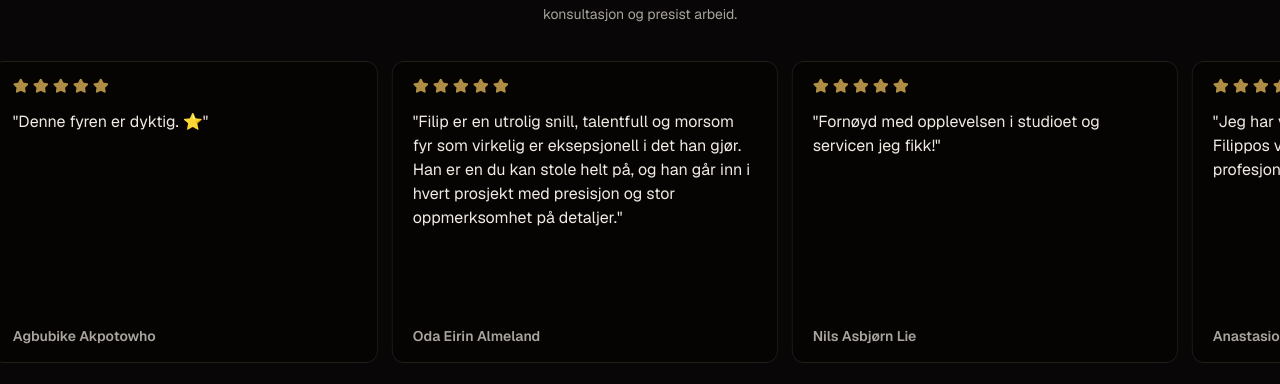
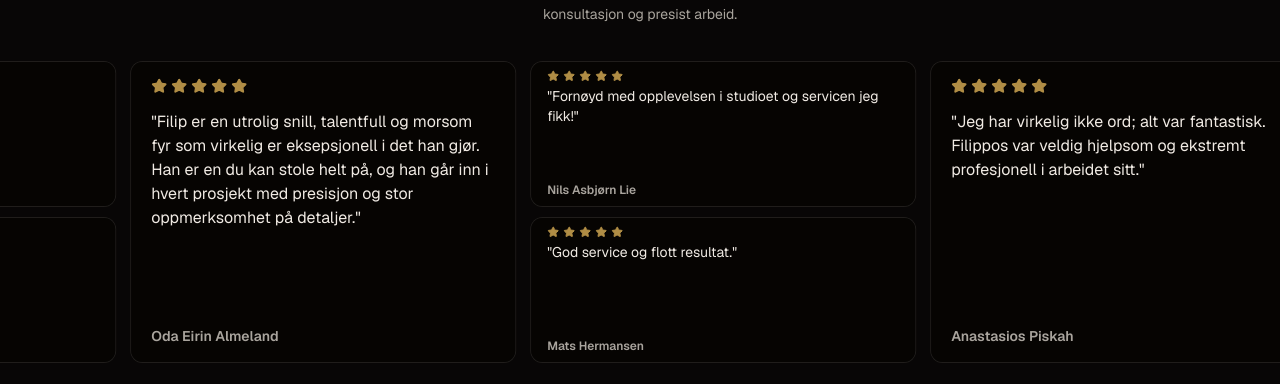
Before and after one commit to YmiaDKA/InfinityTattoo, a Next.js app: page / in a window 1280 px wide. Shown: the part 819-1203 px from the top of the page. Built offline with nearby package versions, Linux system fonts and the light colour scheme.

Commit message:
Stack short reviews in carousel columns

```diff
--- a/src/app/page.tsx
+++ b/src/app/page.tsx
@@ -28,12 +28,25 @@ import { BorderBeam } from "@/components/ui/border-beam";
 import { Button } from "@/components/ui/button";
 import { Card, CardContent } from "@/components/ui/card";
 import { Marquee } from "@/components/ui/marquee";
-import { galleryImages, testimonials } from "@/lib/site-data";
+import { galleryImages, testimonials, type Testimonial } from "@/lib/site-data";
+
+const reviewColumns: Testimonial[][] = [];
+let pendingShortColumn: Testimonial[] | undefined;
+
+for (const review of testimonials.slice(0, 6)) {
+  const short = Math.max(review.quoteEn.length, review.quoteNo.length) <= 80;
+  if (short && pendingShortColumn) {
+    pendingShortColumn.push(review);
+    pendingShortColumn = undefined;
+  } else {
+    const column = [review];
+    reviewColumns.push(column);
+    if (short) pendingShortColumn = column;
+  }
+}
 
 const showcaseRows = [
-  testimonials
-    .slice(0, 6)
-    .map((review) => ({ type: "review" as const, review })),
+  reviewColumns.map((reviews) => ({ type: "review" as const, reviews })),
   galleryImages
     .filter((image) => image.tag !== "#15")
     .map((image) => ({ type: "image" as const, image })),
@@ -672,38 +685,71 @@ export default function Home() {
             >
               {items.map((item) =>
                 item.type === "review" ? (
+                  <div
+                    key={item.reviews[0].name}
+                    className="flex h-60 w-80 shrink-0 flex-col gap-3 sm:h-75 sm:w-96"
+                  >
+                    {item.reviews.map((review) => (
                       <Card
-                    key={item.review.name}
-                    className="h-60 w-80 shrink-0 bg-background/70 sm:h-75 sm:w-96"
+                        key={`${review.name}-${review.date}`}
+                        className={
+                          item.reviews.length === 2
+                            ? "min-h-0 flex-1 bg-background/70 py-2"
+                            : "h-full bg-background/70"
+                        }
                       >
-                    <CardContent className="flex h-full flex-col gap-4 px-5">
+                        <CardContent
+                          className={
+                            item.reviews.length === 2
+                              ? "flex h-full min-h-0 flex-col gap-1 px-4"
+                              : "flex h-full flex-col gap-4 px-5"
+                          }
+                        >
                           <div
-                        aria-label={`${item.review.rating}/5`}
+                            aria-label={`${review.rating}/5`}
                             className="flex gap-1 text-[color:var(--studio-gold)]"
                           >
-                        {Array.from({ length: item.review.rating }).map(
+                            {Array.from({ length: review.rating }).map(
                               (_, starIndex) => (
                                 <StarIcon
                                   aria-hidden="true"
-                              className="size-4 fill-current"
+                                  className={
+                                    item.reviews.length === 2
+                                      ? "size-3 fill-current"
+                                      : "size-4 fill-current"
+                                  }
                                   key={starIndex}
                                 />
                               ),
                             )}
                           </div>
-                      <p className="line-clamp-5 text-base leading-6 text-foreground">
+                          <p
+                            className={
+                              item.reviews.length === 2
+                                ? "text-sm leading-5 text-foreground"
+                                : "line-clamp-5 text-base leading-6 text-foreground"
+                            }
+                          >
                             &quot;
                             <LocalizedText
-                          en={item.review.quoteEn}
-                          no={item.review.quoteNo}
+                              en={review.quoteEn}
+                              no={review.quoteNo}
                             />
                             &quot;
                           </p>
-                      <p className="mt-auto text-sm font-semibold text-muted-foreground">
-                        {item.review.name}
+                          <p
+                            className={
+                              item.reviews.length === 2
+                                ? "mt-auto text-xs font-semibold text-muted-foreground"
+                                : "mt-auto text-sm font-semibold text-muted-foreground"
+                            }
+                          >
+                            {review.name}
                           </p>
                         </CardContent>
                       </Card>
+                    ))}
+                  </div>
                 ) : (
                   <Link
                     key={item.image.src}
```
Lines whose indentation alone changed are shown as unchanged.
